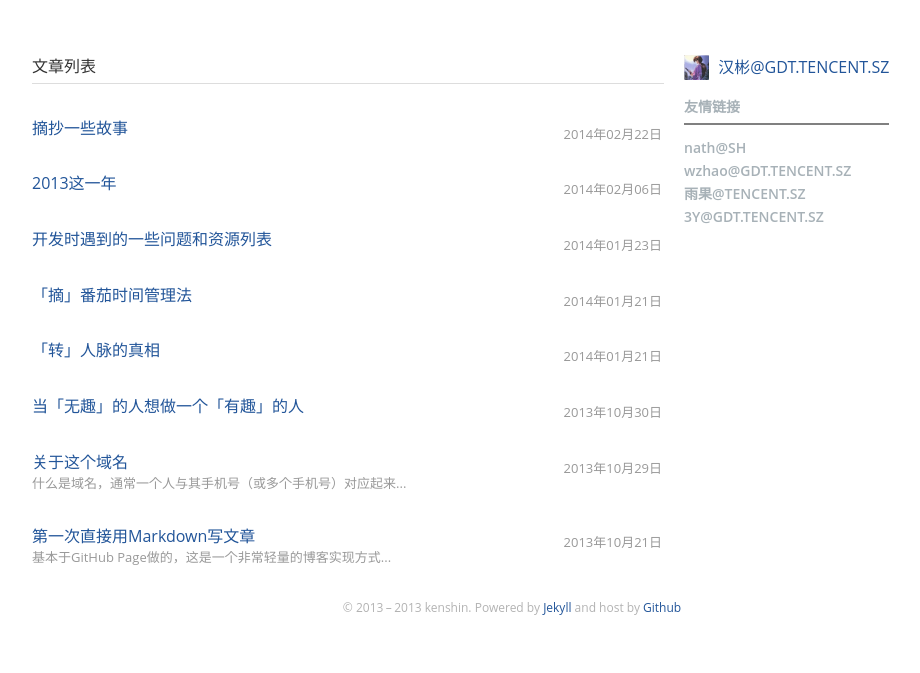
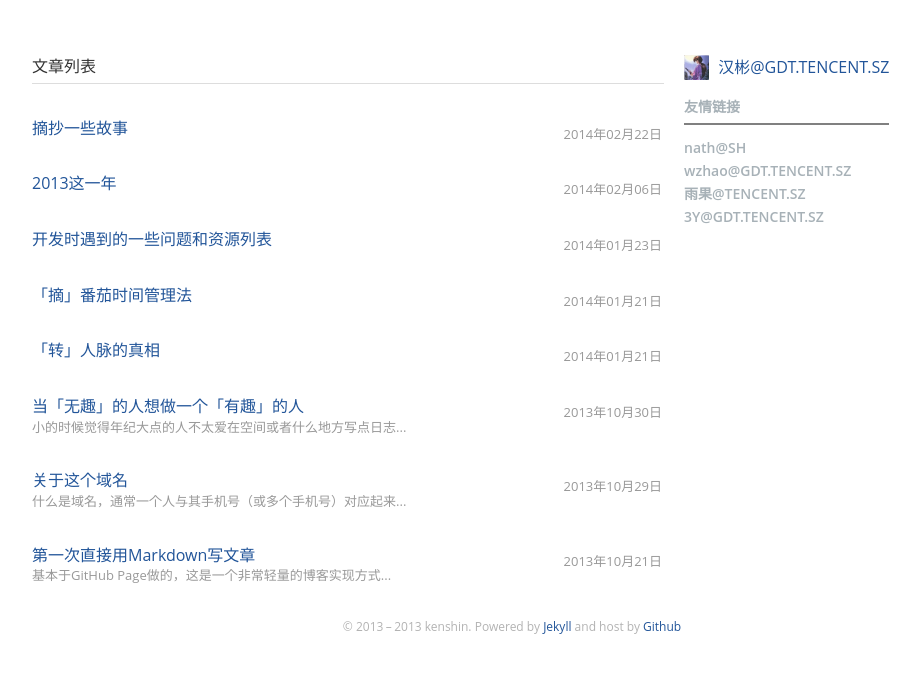
Before and after one commit to kenshinlin/archives, a Jekyll site: the page built from index.html, in a window 1280 px wide. Shown: the top 673 px of the page, without its empty margins (128-1048 px from the left). Built offline with Jekyll 4.4.1, drawn with Linux system fonts in a browser that asks for light colours.

Commit message:
Update 2013-10-30-p.md

```diff
--- a/_posts/2013-10-30-p.md
+++ b/_posts/2013-10-30-p.md
@@ -1,10 +1,11 @@
 ---
 layout: post_layout
 title:  当「无趣」的人想做一个「有趣」的人
+summary:  小的时候觉得年纪大点的人不太爱在空间或者什么地方写点日志...
 ---
 
 # {{page.title}}
-<div class="post-date">{{ page.date | date: "%Y年%m月%d日"}} kenshinlin 深圳南山 小屋子里</div>
+<div class="post-date">{{ page.date | date: "%Y年%m月%d日"}} <a href="http://iiris.us">kenshinlin</a> 深圳南山 小屋子里</div>
 
 小的时候觉得年纪大点的人不太爱在空间或者什么地方写点日志，心想这些人都有点装深沉，但近两年来，发现我也不写了。也才发现大家倒不都是因为装深沉。反正我是因为有点点「怯」，提不起来勇气写，至于「怯」什么，也一直没心思去想它。
 
```
